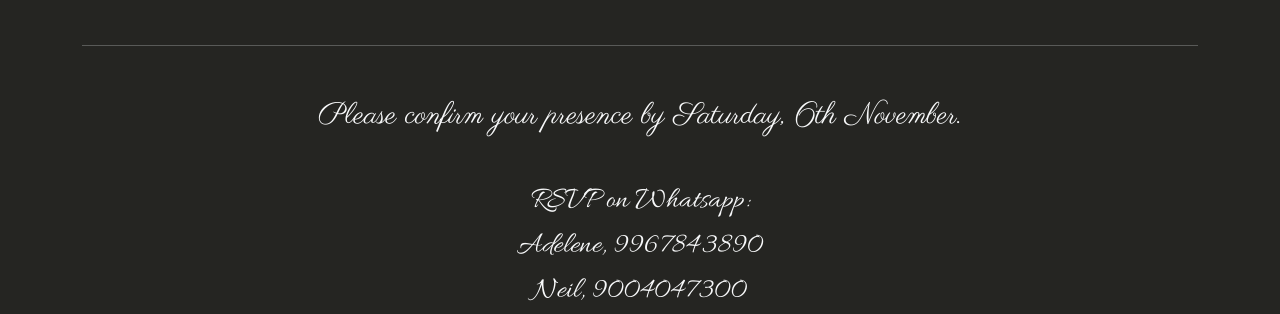
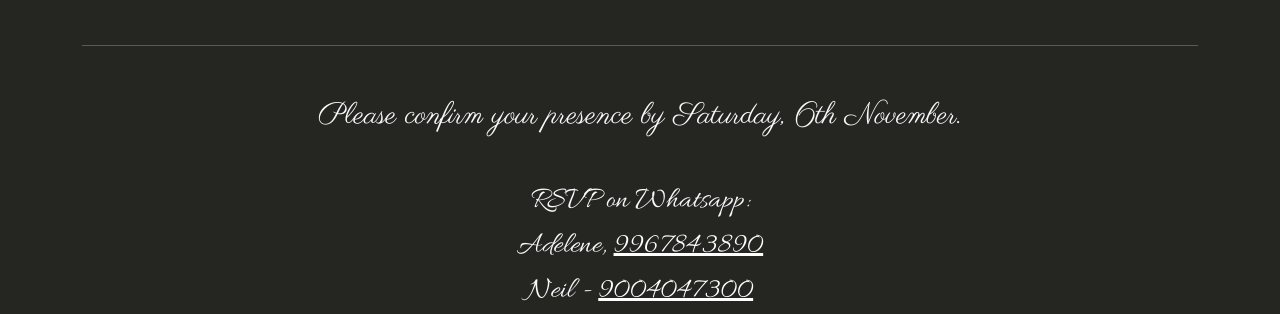
Before and after one commit to silver-invitation/invitation, a plain HTML site: page invite.html in a window 1280 px wide. Shown: the part 3686-4000 px from the top of the page. Drawn offline with nearby package versions, Linux system fonts and the light colour scheme.

Commit message:
whatsapp

```diff
--- a/invite.html
+++ b/invite.html
@@ -101,7 +101,7 @@
         <hr class="my-5">
         <p class="parisienne text-30 wow animate__animated animate__fadeIn">Please confirm your presence by Saturday, 6th November.</p>
         <br>
-        <p class="allura text-30 wow fadeInUp wow animate__animated animate__fadeIn">RSVP on Whatsapp:<br>Adelene, 9967843890<br>Neil,     9004047300</p>
+        <p class="allura text-30 wow fadeInUp wow animate__animated animate__fadeIn">RSVP on Whatsapp:<br>Adelene, <a href="https://wa.me/919967843890">9967843890</a><br>Neil - <a href="https://wa.me/919004047300">9004047300</a></p>
       </div>
     </div>
 
--- a/res/guests/list.js
+++ b/res/guests/list.js
@@ -2,11 +2,11 @@ var guests = {
     1: "Carlyle, Lorraine, Mignonne & Shania"
 }
 
+
+
 function getGuest(i) {
-
     const params = new URLSearchParams(window.location.search);
     const id = params.get("id");
-
     var x = guests[id]
     if (x) {
         document.getElementById("to").innerHTML = "To, <br>" + x
```
